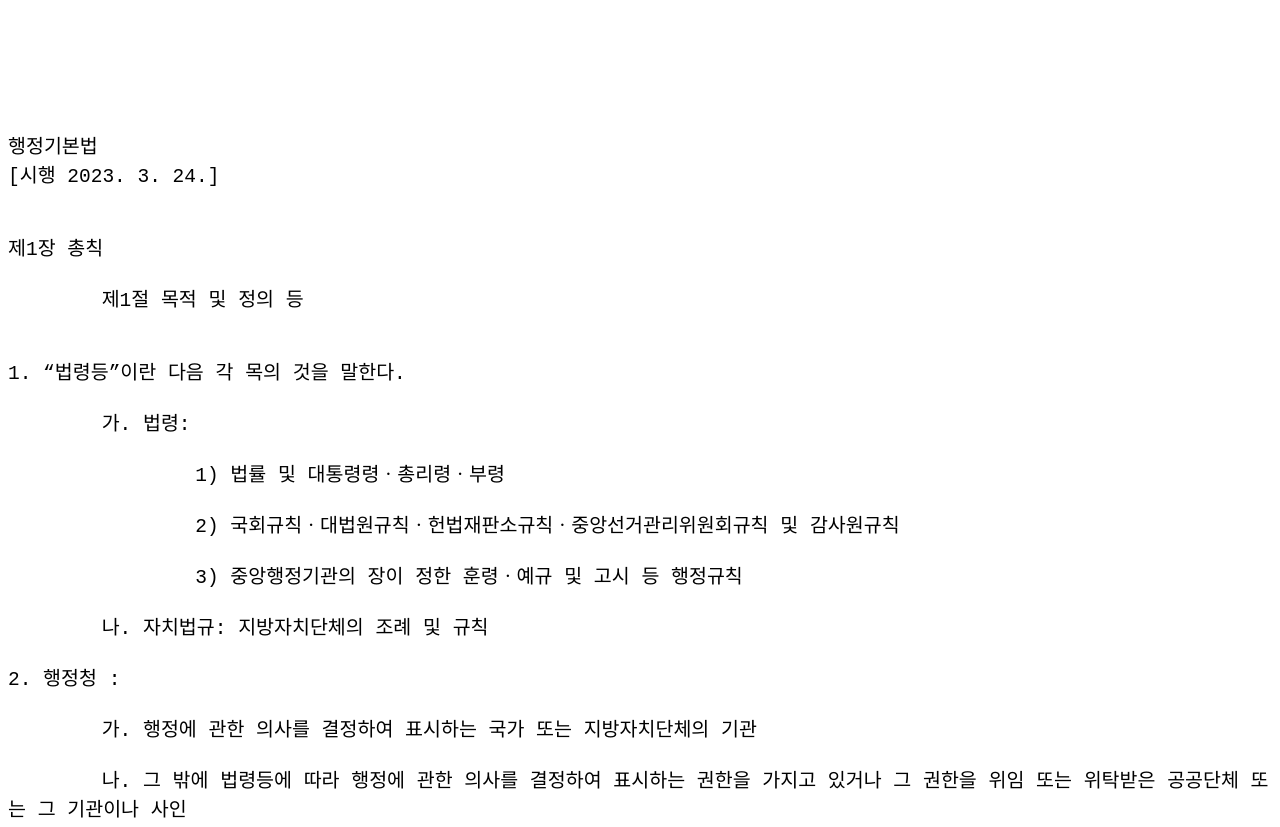
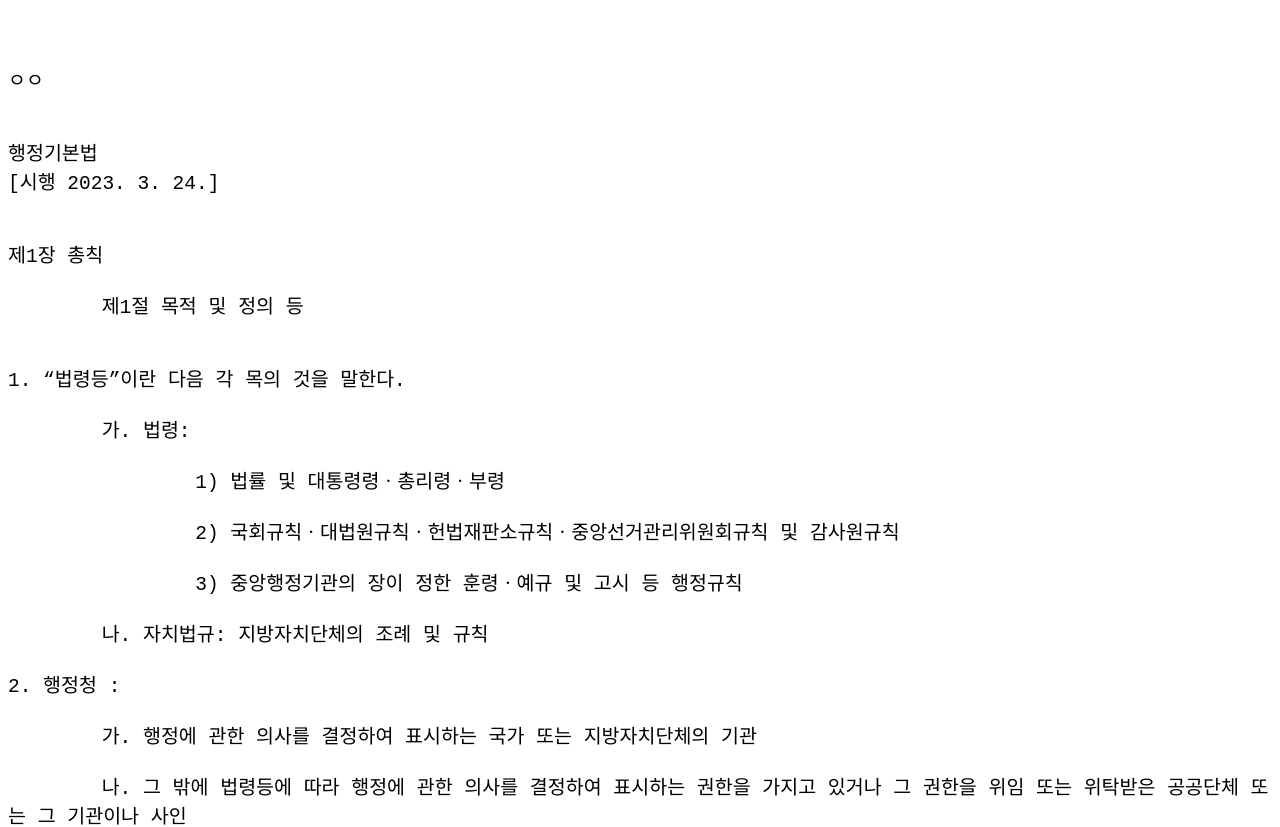
Before and after one commit to newhwang/gibon, a plain HTML site: page index.html in a window 1280 px wide. Shown: the top 827 px of the page. Drawn offline with Linux system fonts and the light colour scheme.

Commit message:
Update index.html

```diff
--- a/index.html
+++ b/index.html
@@ -18,7 +18,7 @@
 
 <pre>
 
-
+ㅇㅇ
 
 
 행정기본법
```
